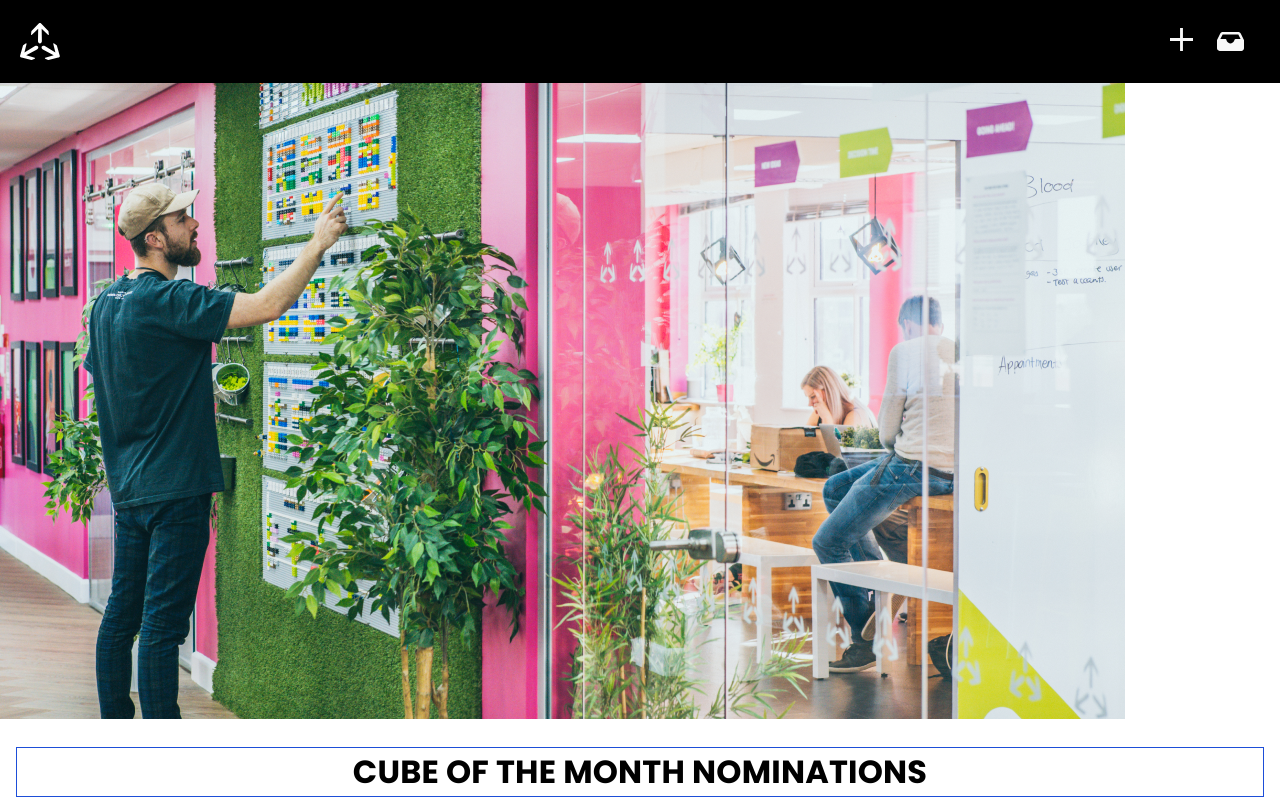
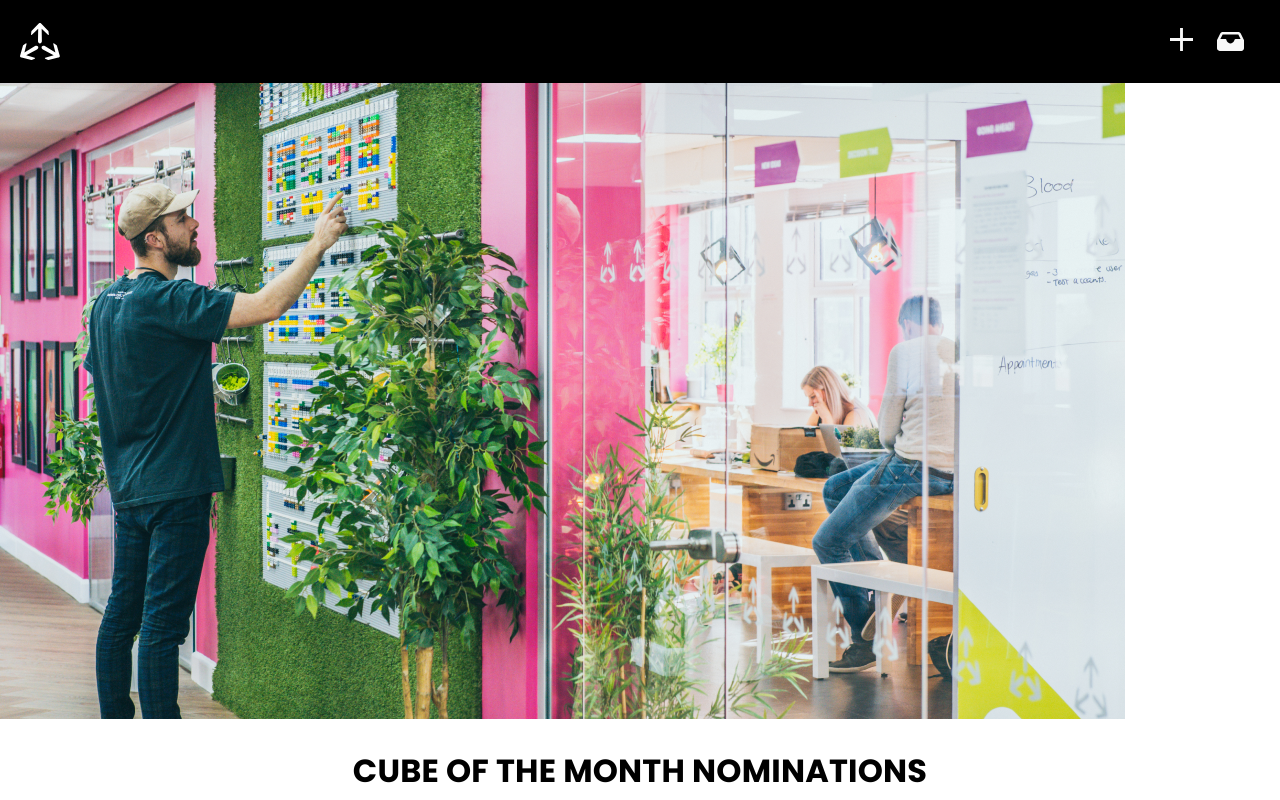
Before and after one commit to didymus707/cube_monthly_nomination, a React (Vite) app: page / in a window 1280 px wide. Shown: the top 800 px of the page. Built offline with nearby package versions, Linux system fonts and the light colour scheme.

Commit message:
removed blue border

```diff
--- a/src/components/hero-section.tsx
+++ b/src/components/hero-section.tsx
@@ -10,7 +10,7 @@ export const HeroSection = () => {
         <img src={HeroImg} alt="hero image" />
       </div>
       <article className="pt-7 px-4 text-center">
-        <h2 className="font-poppins text-[32px]/[48px] not-italic font-bold tracking-[0.2px] uppercase border border-blue-700">
+        <h2 className="font-poppins text-[32px]/[48px] not-italic font-bold tracking-[0.2px] uppercase">
           CUBE OF THE MONTH NOMINATIONS
         </h2>
         <p className="pt-3 font-anon text-base">
```
